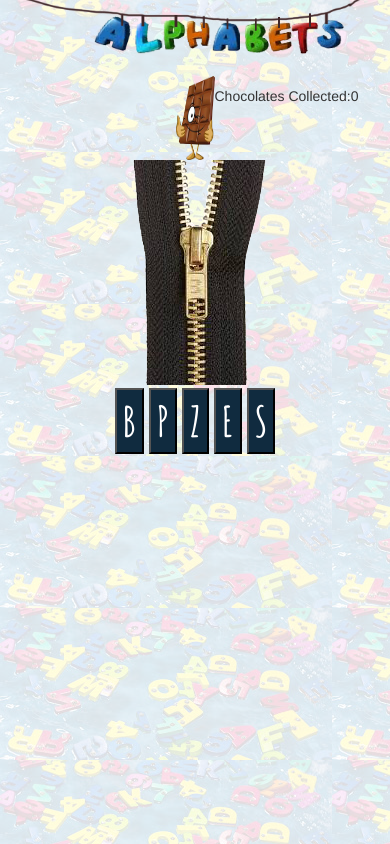
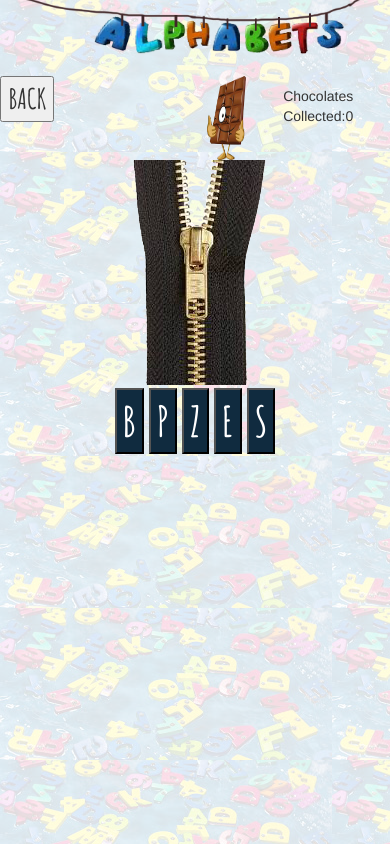
Before and after one commit to payalgoyal/KidsLearningAppFin, a plain HTML site: page alphabetsTest.html in a window 390 px wide. Drawn offline with Linux system fonts and the light colour scheme.

Commit message:
back page in alphabet test

```diff
--- a/alphabetsTest.html
+++ b/alphabetsTest.html
@@ -29,6 +29,9 @@
 	<div id='header'>
 		<img src='images/alphabetsHeader.png' style='margin-top:-5%'>
 	</div>
+	<button  id='backButton' type="button" onclick="returnPage()" style='float:left;margin-right:2.5%' >
+		<span class="catText">BACK</span>
+	</button>
 	<div id="score" style='height:10%;text-align:center'>
 			<img id="scoreImage" src="images/correct.png" style='width:10%;height:100%'><span id="score" style='position:absolute;margin-top:10px'>Chocolates Collected:<span id="collectedChocolates">0</span></span>
 		</div>
```
